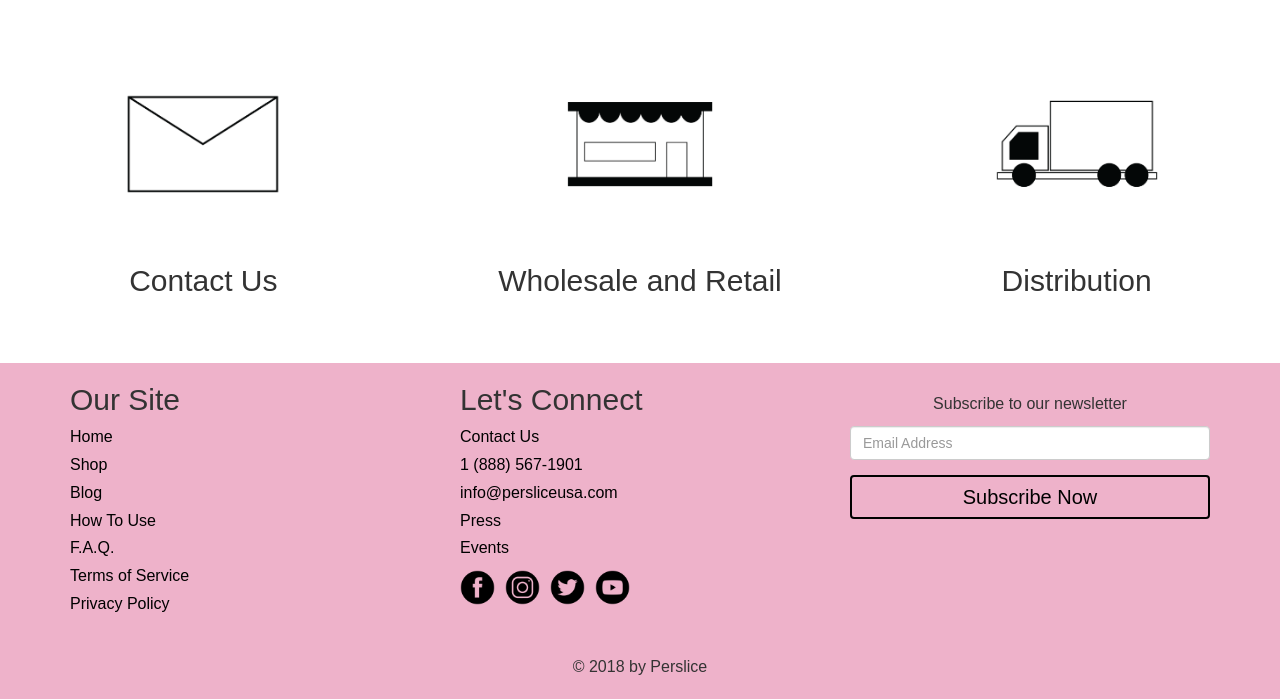
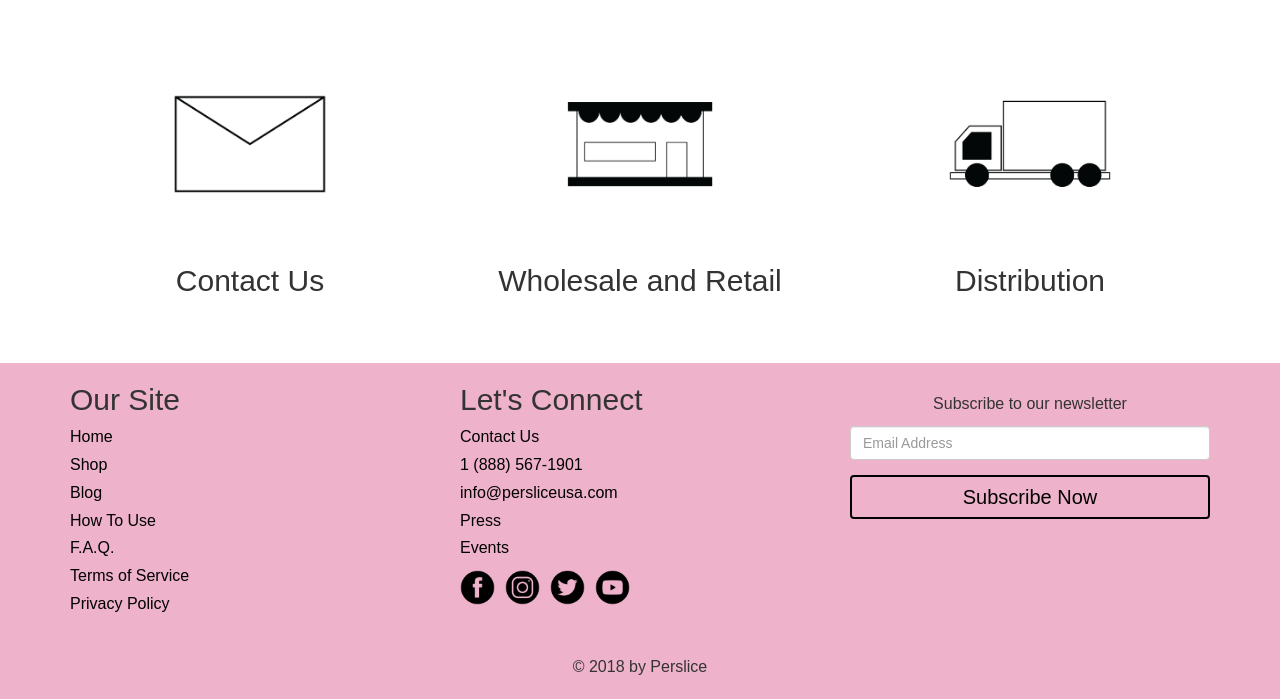
Before and after one commit to davidi2v/Perslice2, a PHP site: page /contact.php in a window 1280 px wide. Shown: the part 260-959 px from the top of the page. Run offline with PHP 8.4, Linux system fonts and the light colour scheme; some libraries are stand-ins or nearby versions; some web fonts are replaced.

Commit message:
updated css for mobile devices on the contact page

```diff
--- a/contact.php
+++ b/contact.php
@@ -54,7 +54,7 @@
 	</nav>
 	<body>
 		<section id="options">
-			<div id="contactOptions" clas="container">
+			<div id="contactOptions" class="container">
 				<div class="row">
 					<div id="contactBtn1" class="col-sm-4">
 						<img src="img/contact.png" alt="contact icon">
--- a/css/style.css
+++ b/css/style.css
@@ -565,6 +565,7 @@ ul#socialFooter li img {width: 35px;}
       font-family: "futura-pt", sans-serif;
       font-style: normal;
       font-weight: 300;
+	  border-radius: 3px;
     }
 
     .text:hover {cursor: pointer;}
@@ -1306,7 +1307,9 @@ faq css
     /* #featuredBlogs .carousel {
         height: 300px;
     } */
-
+	#contactForm form, #retailForm form, #distributionForm form {
+		width: 90%;
+	}
 }
 
 @media only screen and (max-width: 700px) {
```
